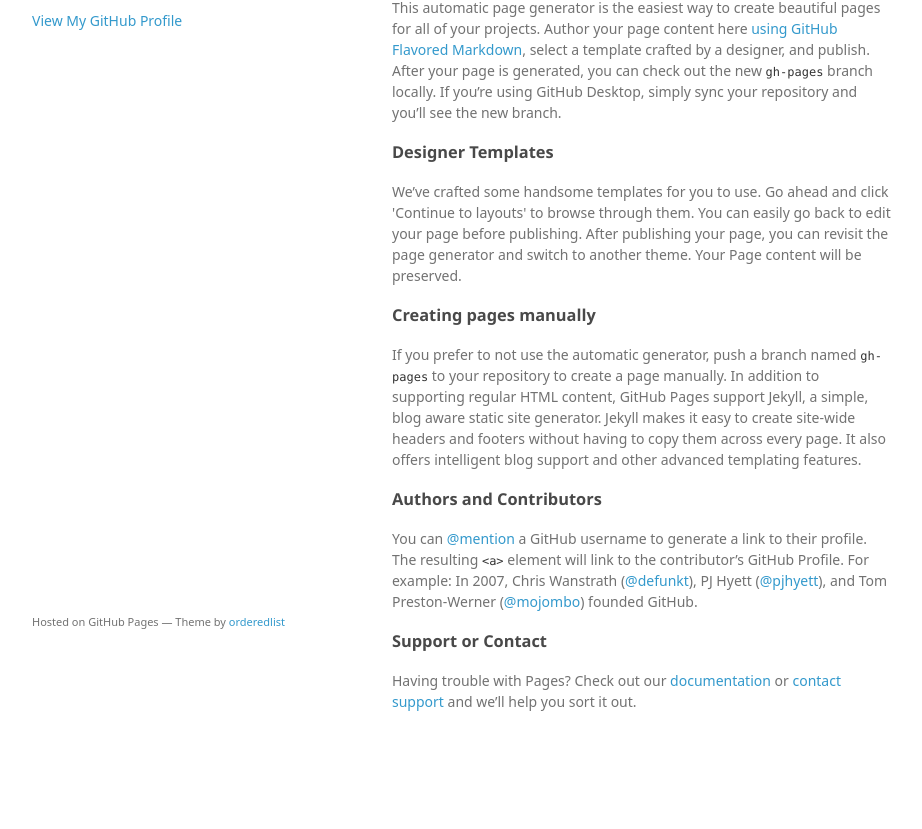
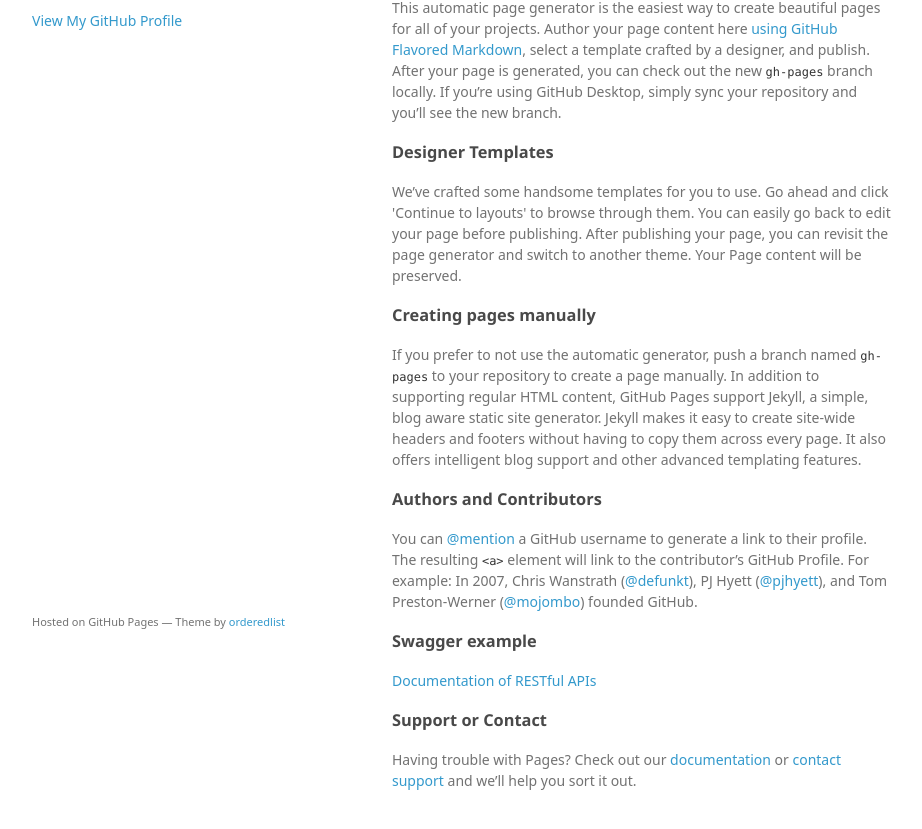
Before and after one commit to andrea191/andrea191.github.io, a plain HTML site: page index.html in a window 1280 px wide. Shown: the part 99-928 px from the top of the page, without its empty margins (178-1100 px from the left). Before the commit the page ends 881 px from the top, so only its background shows below. Drawn offline with Linux system fonts and the light colour scheme; a web font is replaced by a local one.

Commit message:
section added
I added a section with the demov1 Swagger example.

```diff
--- a/index.html
+++ b/index.html
@@ -46,6 +46,12 @@
 <p>You can <a href="https://help.github.com/articles/basic-writing-and-formatting-syntax/#mentioning-users-and-teams" class="user-mention">@mention</a> a GitHub username to generate a link to their profile. The resulting <code>&lt;a&gt;</code> element will link to the contributor’s GitHub Profile. For example: In 2007, Chris Wanstrath (<a href="https://github.com/defunkt" class="user-mention">@defunkt</a>), PJ Hyett (<a href="https://github.com/pjhyett" class="user-mention">@pjhyett</a>), and Tom Preston-Werner (<a href="https://github.com/mojombo" class="user-mention">@mojombo</a>) founded GitHub.</p>
 
 <h3>
+<a id="swagger-demov1" class="anchor" href="#swagger-demov1" aria-hidden="true"><span aria-hidden="true" class="octicon octicon-link"></span></a>Swagger example</h3>
+
+<p><a href="https://andrea191.altervista.org/demov1/index.html">Documentation of RESTful APIs</a></p>
+
+
+<h3>
 <a id="support-or-contact" class="anchor" href="#support-or-contact" aria-hidden="true"><span aria-hidden="true" class="octicon octicon-link"></span></a>Support or Contact</h3>
 
 <p>Having trouble with Pages? Check out our <a href="https://help.github.com/pages">documentation</a> or <a href="https://github.com/contact">contact support</a> and we’ll help you sort it out.</p>
```
